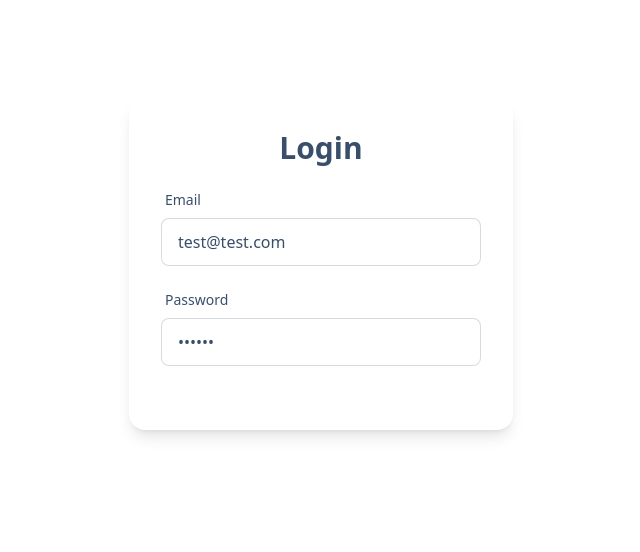
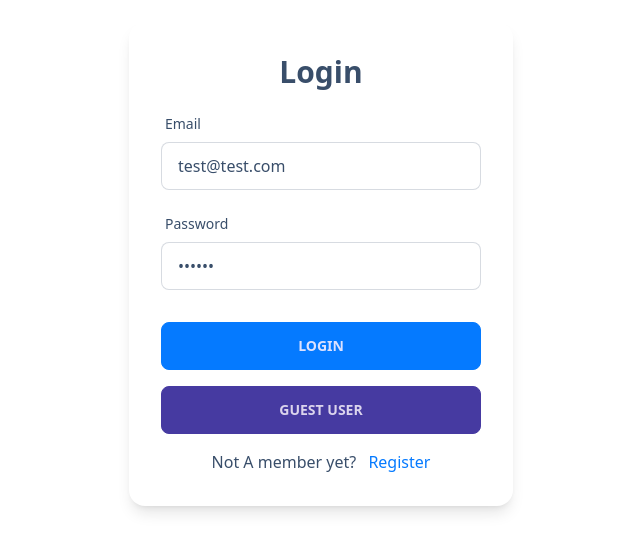
Before and after one commit to HusamAlSaket/comfy-store, a React (Vite) app: page /login in a window 1280 px wide. Shown: the part 136-688 px from the top of the page, without its empty margins (319-959 px from the left). Built offline with nearby package versions, Linux system fonts and the light colour scheme.

Commit message:
login+submit btn

```diff
--- a/src/components/SubmitBtn.jsx
+++ b/src/components/SubmitBtn.jsx
@@ -1,9 +1,19 @@
 import React from 'react'
+import { useNavigation } from 'react-router-dom'
+const SubmitBtn =({text})=> {
+  const navigation=useNavigation()
+  const isSubmitting = navigation.state === 'submitting'
+  console.log(isSubmitting);
+  return (
+    <button type='submit' className='btn btn-primary btn-block' disabled={isSubmitting}>
+     {
+      isSubmitting? <>
+      <span className='loading loading-spinner '></span>
+      sending...
+      </>:text || 'submit'
+     }
 
-const SubmitBtn =({text})=> {
-  return (
-    <button type='submit' className='btn btn-primary'>
-      {text}
+
       </button>
   )
 }
--- a/src/pages/Login.jsx
+++ b/src/pages/Login.jsx
@@ -25,7 +25,22 @@ const Login = () => {
           type="password"
           defaultValue="secret"
         />
-        <div className="mt-4"></div>
+        <div className="mt-4">
+          <SubmitBtn text="Login"/>
+        </div>
+        <button type="button" className="btn btn-secondary btn-block">
+          guest user{" "}
+        </button>
+        <p className="text-center">
+          Not A member yet?{" "}
+          <Link
+            to="/register"
+            className="ml-2 link link-hover
+            link-primary capitalize"
+          >
+            Register
+          </Link>
+        </p>
       </Form>
     </section>
   );
```
